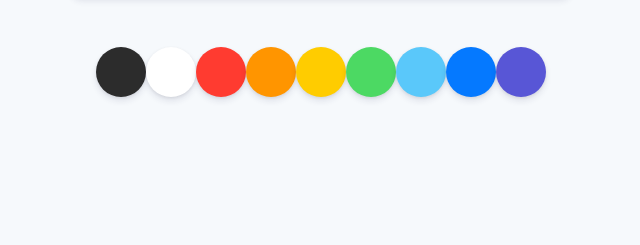
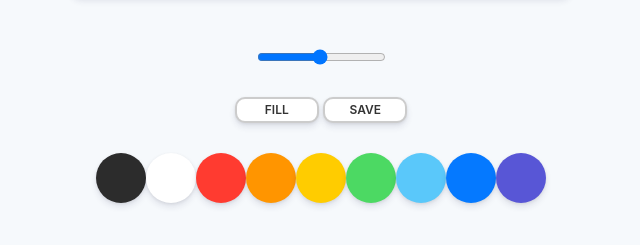
Before and after one commit to wansook0316/paintJS, a plain HTML site: page index.html in a window 1280 px wide. Shown: the part 553-798 px from the top of the page, without its empty margins (319-959 px from the left). Drawn offline with Linux system fonts and the light colour scheme.

Commit message:
#1.2 Styles part Two

```diff
--- a/index.html
+++ b/index.html
@@ -10,6 +10,20 @@
   <body>
     <canvas id="jsCanvas" class="canvas"></canvas>
     <div class="controls">
+      <div class="controls__range">
+        <input
+          type="range"
+          id="jsRange"
+          min="0.1"
+          max="5"
+          value="2.5"
+          step="0.1"
+        />
+      </div>
+      <div class="controls__btns">
+        <button id="jsMode">Fill</button>
+        <button id="jsSave">Save</button>
+      </div>
       <div class="controls__colors" id="jsColors">
         <div class="controls__color" style="background-color:#2c2c2c"></div>
         <div class="controls__color" style="background-color:white"></div>
--- a/style.css
+++ b/style.css
@@ -6,7 +6,7 @@ body {
   display: flex;
   flex-direction: column;
   align-items: center;
-  padding-top: 50px;
+  padding: 50px 0px;
 }
 
 .canvas {
@@ -19,6 +19,33 @@ body {
 
 .controls {
   margin-top: 50px;
+  display: Flex;
+  flex-direction: column;
+  align-items: center;
+}
+
+.controls .controls__btns {
+  margin-bottom: 30px;
+}
+
+.controls__btns button {
+  all: unset;
+  cursor: pointer;
+  background-color: white;
+  padding: 5px 0px;
+  width: 80px;
+  text-align: center;
+  border-radius: 10px;
+  box-shadow: 0 4px 6px rgba(50, 50, 93, 0.11), 0 1px 3px rgba(0, 0, 0, 0.08);
+  border: 2px solid rgba(0, 0, 0, 0.2);
+  color: rgba(0, 0, 0, 0.8);
+  text-transform: uppercase;
+  font-weight: 600;
+  font-size: 12px;
+}
+
+.controls__btns button:active {
+  transform: scale(0.98);
 }
 
 .controls .controls__colors {
@@ -32,3 +59,7 @@ body {
   cursor: pointer;
   box-shadow: 0 4px 6px rgba(50, 50, 93, 0.11), 0 1px 3px rgba(0, 0, 0, 0.08);
 }
+
+.controls .controls__range {
+  margin-bottom: 30px;
+}
```
